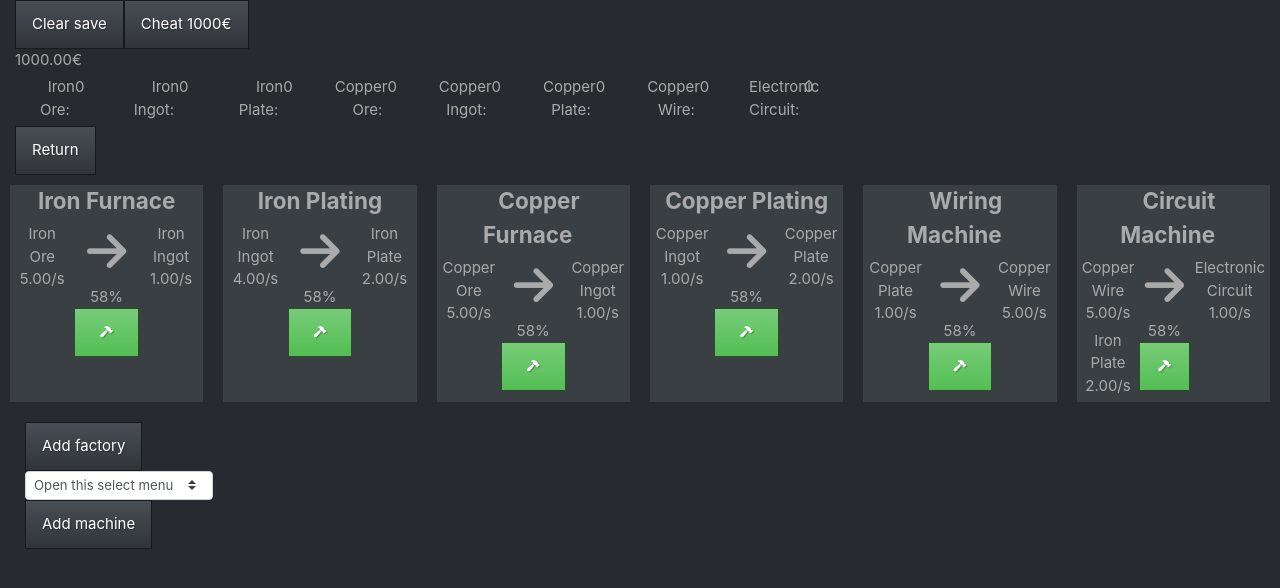
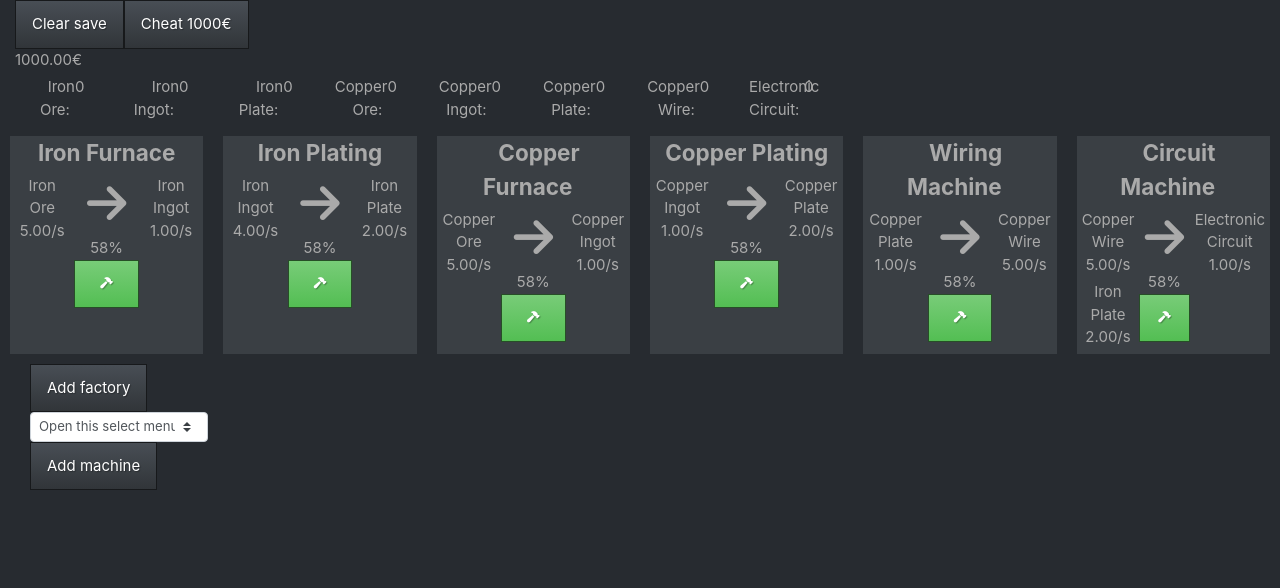
Before and after one commit to charlesbl/factory-game, a React (Create React App) app: page / in a window 1280 px wide. Shown: the top 588 px of the page. Built offline with nearby package versions, Linux system fonts and the light colour scheme.

Commit message:
add return button

```diff
--- a/src/Views/FactoryView.tsx
+++ b/src/Views/FactoryView.tsx
@@ -1,19 +1,14 @@
-import React, { useState } from 'react'
+import React from 'react'
 import '../css/Factory.css'
 import Factory from '../Game/Factory'
 import Machine from '../Game/Machine'
 import MachineView from './MachineView'
 import FactoryCardView from './FactoryCardView'
 import IBaseProps from './IBaseProps'
-import SelectMachineView from './SelectMachineView'
-import MachineCraft from '../Game/MachineCraft'
-import InventoryView from './InventoryView'
-import { notImplemented } from '..'
 
 interface IFactoryProps extends IBaseProps {
     factory: Factory
     onSelectedFactory: (factory: Factory) => void
-    onGoBack: () => void
 }
 
 const renderMachine = (machine: Machine, index: number): JSX.Element => {
@@ -24,40 +19,25 @@ const renderMachine = (machine: Machine, index: number): JSX.Element => {
     )
 }
 
-const renderFactoryCard = (factory: Factory, index: number, onSelectedFactory: (factory: Factory) => void): JSX.Element => {
+const renderFactoryCard = (factory: Factory, index: number, onClickEnter: () => void): JSX.Element => {
     return (
         <div key={index} className="col-12 col-sm-6 col-md-4 col-lg-3 col-xl-2 machine-container">
-            <FactoryCardView factory={factory} onClickEnter={() => onSelectedFactory(factory)} />
+            <FactoryCardView factory={factory} onClickEnter={onClickEnter} />
         </div>
     )
 }
 
 const FactoryView = (props: IFactoryProps): JSX.Element => {
-    const [selectedMachineCraft, selectMachineCraft] = useState<MachineCraft | undefined>(undefined)
-
     const machines = props.factory.machines.map((machine, i) => renderMachine(machine, i))
-    const factories = props.factory.factories.map((factory, i) => renderFactoryCard(factory, i, props.onSelectedFactory))
-    const returnButton = <button className="btn btn-primary" onClick={() => props.onGoBack()}>Return</button>
+    const factories = props.factory.factories.map((factory, i) => renderFactoryCard(factory, i, () => props.onSelectedFactory(factory)))
     return (
         <div>
-            <InventoryView game={props.game} inventory={props.game.inventory} />
-            {returnButton}
             <div className="row">
                 {machines}
             </div>
             <div className="row">
                 {factories}
             </div>
-            <div className="col-6 col-sm-4 col-md-3 col-lg-2 col-xl-2 machine-container">
-                <button className="btn btn-primary"
-                    onClick={() => props.factory.addSubFactory()}>Add factory</button>
-                <SelectMachineView onChange={(machineCraft) => selectMachineCraft(machineCraft)} />
-                <button className="btn btn-primary"
-                    onClick={() => {
-                        console.log(selectedMachineCraft)
-                        notImplemented()
-                    }}>Add machine</button>
-            </div>
         </div>
     )
 }
--- a/src/Views/GameView.tsx
+++ b/src/Views/GameView.tsx
@@ -2,25 +2,46 @@ import React, { useState } from 'react'
 import FactoryView from './FactoryView'
 import IBaseProps from './IBaseProps'
 import Factory from '../Game/Factory'
-import { notImplemented } from '..'
-
-const goBack = (): void => {
-    notImplemented()
-    // if (this.state.selectedFactory.topFactory)
-    //     this.changeFactory(this.state.selectedFactory.topFactory);
-}
+import InventoryView from './InventoryView'
+import SelectMachineView from './SelectMachineView'
+import MachineCraft from '../Game/MachineCraft'
 
 const GameView = (props: IBaseProps): JSX.Element => {
-    const [selectedFactory, setFactory] = useState<Factory>(props.game.factory)
+    const [selectedMachineCraft, selectMachineCraft] = useState<MachineCraft | undefined>(undefined)
+    const [factories, setFactories] = useState<Factory[]>([props.game.factory])
+    const currentFactory = factories[factories.length - 1]
+
+    const returnButton = factories.length === 1
+        ? ''
+        : <button className="btn btn-primary" onClick={() => {
+            factories.pop()
+            setFactories([...factories])
+        }}>Return</button>
 
     return (
         <div>
             <span>{props.game.money.toFixed(2)}€</span>
+            <InventoryView game={props.game} inventory={props.game.inventory} />
+            {returnButton}
             <FactoryView
                 game={props.game}
-                factory={selectedFactory}
-                onSelectedFactory={(factory) => setFactory(factory)}
-                onGoBack={() => goBack()} />
+                factory={currentFactory}
+                onSelectedFactory={(factory) => {
+                    factories.push(factory)
+                    setFactories([...factories])
+                }} />
+
+            <div className="col-6 col-sm-4 col-md-3 col-lg-2 col-xl-2">
+                <button className="btn btn-primary"
+                    onClick={() => currentFactory.addSubFactory()}>Add factory</button>
+                <SelectMachineView onChange={(machineCraft) => selectMachineCraft(machineCraft)} />
+                <button className="btn btn-primary"
+                    onClick={() => {
+                        if (selectedMachineCraft === undefined) return
+                        console.log(selectedMachineCraft)
+                        currentFactory.buildMachine(selectedMachineCraft)
+                    }}>Add machine</button>
+            </div>
         </div>
     )
 }
```
